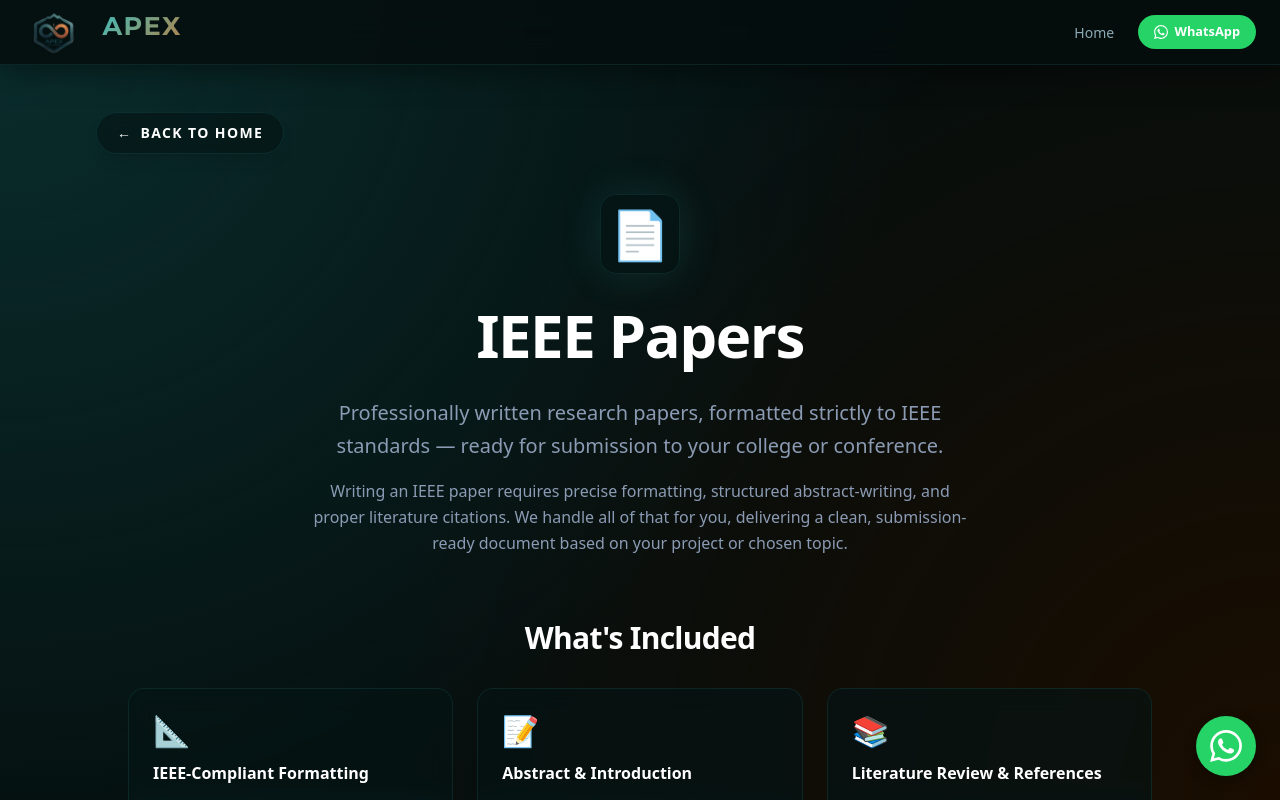
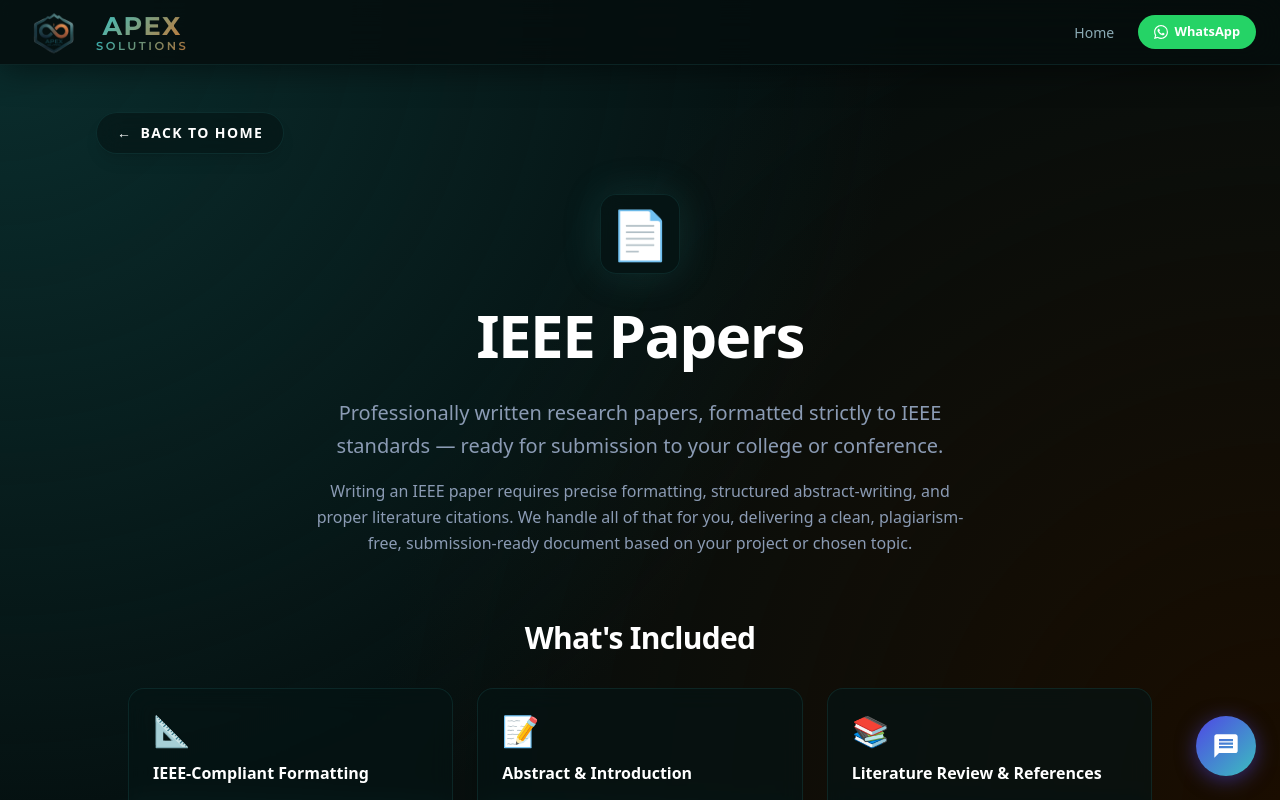
Before and after one commit to mins-code/apex-solutions, a Next.js app: page /services/ieee-papers in a window 1280 px wide. Shown: the top 800 px of the page. Built offline with nearby package versions, Linux system fonts and the light colour scheme.

Commit message:
text edits, logo/bnav bar, chatbot

```diff
--- a/src/app/layout.js
+++ b/src/app/layout.js
@@ -1,6 +1,6 @@
 import { Outfit, Cinzel, Montserrat } from "next/font/google";
 import "./globals.css";
-import WhatsAppButton from "@/components/WhatsAppButton";
+import ChatbotButton from "@/components/ChatbotButton";
 import Navbar from "@/components/Navbar";
 
 // Modern, geometric sans-serif for regular text
@@ -47,7 +47,7 @@
       >
         <Navbar />
         <div style={{ paddingTop: "64px" }}>{children}</div>
-        <WhatsAppButton />
+        <ChatbotButton />
       </body>
     </html>
   );
--- a/src/app/services/ieee-papers/page.js
+++ b/src/app/services/ieee-papers/page.js
@@ -26,7 +26,7 @@
           Professionally written research papers, formatted strictly to IEEE standards — ready for submission to your college or conference.
         </p>
         <p className="text-[#8b9bb4] text-base leading-relaxed max-w-2xl mx-auto">
-          Writing an IEEE paper requires precise formatting, structured abstract-writing, and proper literature citations. We handle all of that for you, delivering a clean, submission-ready document based on your project or chosen topic.
+          Writing an IEEE paper requires precise formatting, structured abstract-writing, and proper literature citations. We handle all of that for you, delivering a clean, plagiarism-free, submission-ready document based on your project or chosen topic.
         </p>
       </section>
 
--- /dev/null
+++ b/src/components/ChatbotButton.jsx
@@ -0,0 +1,61 @@
+"use client";
+
+import { useState } from "react";
+import RentalChatbot from "./RentalChatbot";
+
+export default function ChatbotButton() {
+  const [isOpen, setIsOpen] = useState(false);
+
+  return (
+    <>
+      {/* Floating chat button */}
+      <button
+        onClick={() => setIsOpen(true)}
+        aria-label="Open Apex Assistant"
+        style={{
+          position: "fixed",
+          bottom: "24px",
+          right: "24px",
+          zIndex: 9999,
+          width: "60px",
+          height: "60px",
+          borderRadius: "50%",
+          background: "linear-gradient(135deg, #4f46e5 0%, #3bbfbf 100%)",
+          display: "flex",
+          alignItems: "center",
+          justifyContent: "center",
+          boxShadow: "0 4px 20px rgba(79,70,229,0.5)",
+          cursor: "pointer",
+          border: "none",
+          transition: "transform 0.2s ease, box-shadow 0.2s ease",
+        }}
+        onMouseEnter={(e) => {
+          e.currentTarget.style.transform = "scale(1.1)";
+          e.currentTarget.style.boxShadow = "0 6px 28px rgba(79,70,229,0.7)";
+        }}
+        onMouseLeave={(e) => {
+          e.currentTarget.style.transform = "scale(1)";
+          e.currentTarget.style.boxShadow = "0 4px 20px rgba(79,70,229,0.5)";
+        }}
+      >
+        {/* Chat bubble icon */}
+        <svg
+          xmlns="http://www.w3.org/2000/svg"
+          width="28"
+          height="28"
+          viewBox="0 0 24 24"
+          fill="white"
+        >
+          <path d="M20 2H4c-1.1 0-2 .9-2 2v18l4-4h14c1.1 0 2-.9 2-2V4c0-1.1-.9-2-2-2zm-2 12H6v-2h12v2zm0-3H6V9h12v2zm0-3H6V6h12v2z" />
+        </svg>
+      </button>
+
+      {/* Chatbot modal */}
+      <RentalChatbot
+        isOpen={isOpen}
+        onClose={() => setIsOpen(false)}
+        projectTitle="Apex Solutions"
+      />
+    </>
+  );
+}
--- a/src/components/Navbar.jsx
+++ b/src/components/Navbar.jsx
@@ -54,27 +54,36 @@
           />
           <span
             style={{
-              fontFamily: "var(--font-montserrat), sans-serif",
-              fontWeight: 700,
-              fontSize: "1.6rem",
-              letterSpacing: "0.06em",
-              background: "linear-gradient(135deg, #3bbfbf 0%, #c07a3a 100%)",
-              WebkitBackgroundClip: "text",
-              WebkitTextFillColor: "transparent",
-              backgroundClip: "text",
-              lineHeight: 1.15,
-              textAlign: "center",
               display: "flex",
               flexDirection: "column",
               alignItems: "center",
+              lineHeight: 1.15,
             }}
           >
-            <span>APEX</span>
             <span
               style={{
+                fontFamily: "var(--font-montserrat), sans-serif",
+                fontWeight: 700,
+                fontSize: "1.6rem",
+                letterSpacing: "0.06em",
+                background: "linear-gradient(135deg, #3bbfbf 0%, #c07a3a 100%)",
+                WebkitBackgroundClip: "text",
+                WebkitTextFillColor: "transparent",
+                backgroundClip: "text",
+              }}
+            >
+              APEX
+            </span>
+            <span
+              style={{
+                fontFamily: "var(--font-montserrat), sans-serif",
+                fontWeight: 600,
                 fontSize: "0.72rem",
-                fontWeight: 600,
                 letterSpacing: "0.22em",
+                background: "linear-gradient(135deg, #3bbfbf 0%, #c07a3a 100%)",
+                WebkitBackgroundClip: "text",
+                WebkitTextFillColor: "transparent",
+                backgroundClip: "text",
                 opacity: 0.9,
               }}
             >
```
